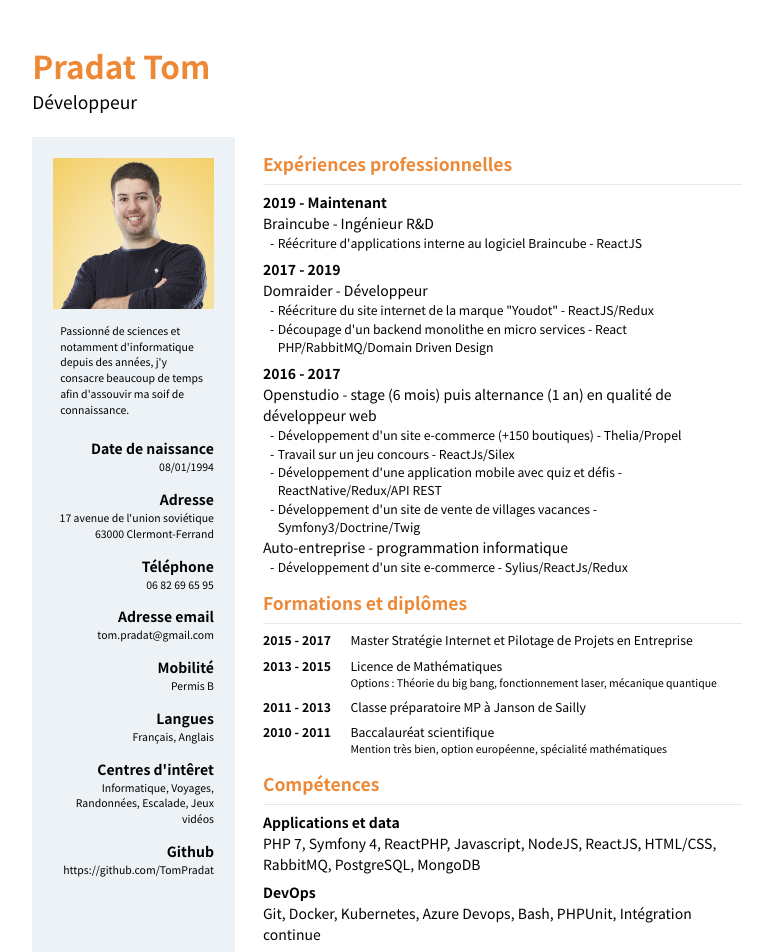
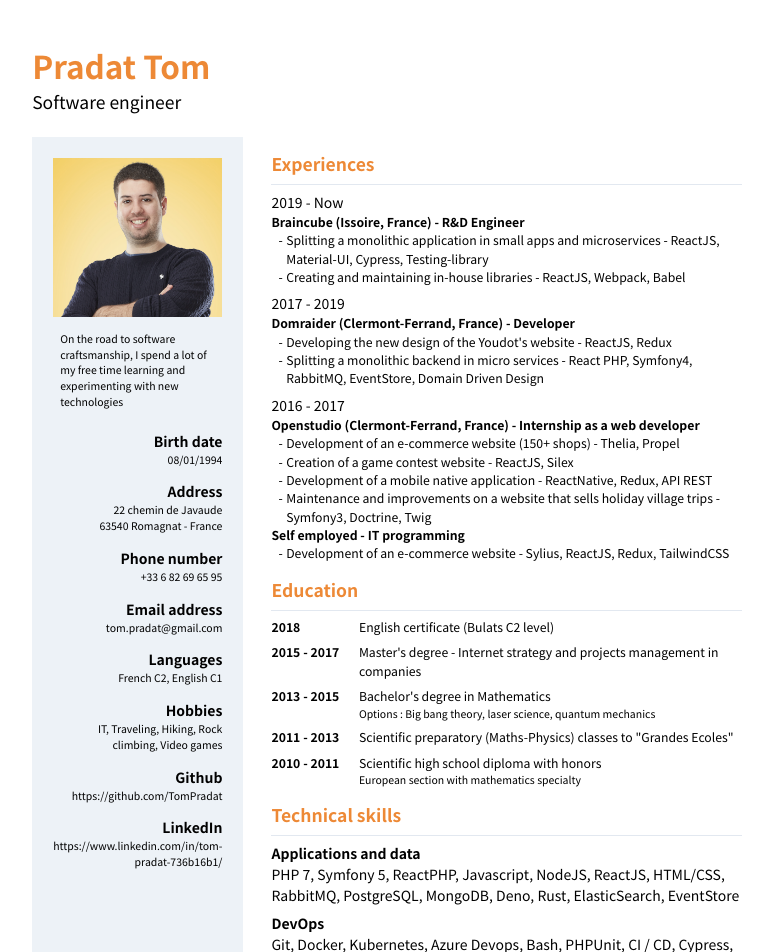
Before and after one commit to TomPradat/resume, a React (Create React App) app: page / in a window 1280 px wide. Shown: the top 952 px of the page, without its empty margins (253-1026 px from the left). Built offline with nearby package versions, Linux system fonts and the light colour scheme.

Commit message:
:sparkles: Translates in english

```diff
--- a/src/App.js
+++ b/src/App.js
@@ -1,5 +1,5 @@
 import React from "react";
-import data from "./data/data";
+import data from "./data/data-en";
 import Pro from "./Pro/Pro";
 import Perso from "./Perso/Perso";
 
--- a/src/Perso/Perso.js
+++ b/src/Perso/Perso.js
@@ -9,17 +9,21 @@ const Perso = ({ data }) => (
     </div>
     <div className="p-2 text-xs mt-2">{data.presentation}</div>
     <div className="text-right">
-      <Info label="Date de naissance">{data.birthDate}</Info>
-      <Info label="Adresse">
+      <Info label="Birth date">{data.birthDate}</Info>
+      <Info label="Address">
         {data.address.street} <br />
         {data.address.zip} {data.address.city}
       </Info>
-      <Info label="Téléphone">{data.phone}</Info>
-      <Info label="Adresse email">{data.email}</Info>
-      <Info label="Mobilité">Permis B</Info>
-      <Info label="Langues">{data.langs.join(", ")}</Info>
-      <Info label="Centres d'intêret">{data.hobbies.join(", ")}</Info>
-      <Info label="Github">{data.github}</Info>
+      <Info label="Phone number">{data.phone}</Info>
+      <Info label="Email address">{data.email}</Info>
+      <Info label="Languages">{data.langs.join(", ")}</Info>
+      <Info label="Hobbies">{data.hobbies.join(", ")}</Info>
+      <Info label="Github">
+        <a href={data.github}>{data.github}</a>
+      </Info>
+      <Info label="LinkedIn">
+        <a href={data.linkedin}>{data.linkedin}</a>
+      </Info>
     </div>
   </div>
 );
--- a/src/Pro/Pro.js
+++ b/src/Pro/Pro.js
@@ -6,21 +6,23 @@ import SkillField from "./components/SkillField/SkillField";
 
 const Pro = ({ data }) => (
   <div className="pl-8">
-    <Title>Expériences professionnelles</Title>
-    {data.timeline.map(period => (
+    <Title>Experiences</Title>
+    {data.timeline.map((period) => (
       <TimePeriod period={period} />
     ))}
-    <Title>Formations et diplômes</Title>
-    {data.formations.map(formation => (
+    <Title>Education</Title>
+    {data.formations.map((formation) => (
       <Formation formation={formation} />
     ))}
-    <Title>Compétences</Title>
+    <Title>Technical skills</Title>
     <div className="flex flex-col">
-      {data.skill_fields.map(skill_field => (
+      {data.skill_fields.map((skill_field) => (
         <SkillField skill_field={skill_field} />
       ))}
     </div>
-    <div className="mt-2 text-sm">Voir plus sur : {data.stackshare}</div>
+    <div className="mt-2 text-sm">
+      See more on : <a href={data.stackshare}>{data.stackshare}</a>
+    </div>
   </div>
 );
 
--- a/src/Pro/components/Formation/Formation.js
+++ b/src/Pro/components/Formation/Formation.js
@@ -2,8 +2,8 @@ import React from "react";
 
 const Formation = ({ formation }) => (
   <div className="flex mt-2">
-    <div className="font-bold text-sm w-24">
-      {formation.start} - {formation.end}
+    <div className="font-bold text-sm w-24 flex-shrink-0">
+      {formation.start} {!formation.end ? "" : `- ${formation.end}`}
     </div>
     <div className="pl-1">
       <div className="text-sm">{formation.name}</div>
--- a/src/Pro/components/TimePeriod/TimePeriod.js
+++ b/src/Pro/components/TimePeriod/TimePeriod.js
@@ -3,11 +3,11 @@ import Experience from "./components/Experience/Experience";
 
 const TimePeriod = ({ period }) => (
   <div className="mt-2">
-    <div className="font-bold">
-      {period.start} - {period.end || "Maintenant"}
+    <div>
+      {period.start} - {period.end || "Now"}
     </div>
     <div>
-      {period.experiences.map(xp => (
+      {period.experiences.map((xp) => (
         <Experience experience={xp} />
       ))}
     </div>
--- a/src/Pro/components/TimePeriod/components/Experience/Experience.js
+++ b/src/Pro/components/TimePeriod/components/Experience/Experience.js
@@ -2,9 +2,9 @@ import React from "react";
 
 const Experience = ({ experience }) => (
   <div>
-    <div>{experience.sum_up}</div>
+    <div className="font-bold text-sm">{experience.sum_up}</div>
     <div className="pl-2">
-      {experience.projects.map(project => (
+      {experience.projects.map((project) => (
         <div className="text-sm flex">
           <div className="pr-1">-</div>
           <div>{project}</div>
--- /dev/null
+++ b/src/data/data-en.js
@@ -0,0 +1,142 @@
+export default {
+  firstname: "Tom",
+  lastname: "Pradat",
+  birthDate: "08/01/1994",
+  wanted_job: "Software engineer",
+  presentation:
+    "On the road to software craftsmanship, I spend a lot of my free time learning and experimenting with new technologies",
+  address: {
+    street: "22 chemin de Javaude",
+    zip: "63540",
+    city: "Romagnat - France",
+  },
+  phone: "+33 6 82 69 65 95",
+  email: "tom.pradat@gmail.com",
+  langs: ["French C2", "English C1"],
+  hobbies: ["IT", "Traveling", "Hiking", "Rock climbing", "Video games"],
+  github: "https://github.com/TomPradat",
+  stackshare: "https://stackshare.io/TomPradat",
+  linkedin: "https://www.linkedin.com/in/tom-pradat-736b16b1/",
+  timeline: [
+    {
+      start: 2019,
+      duration: "(1 year)",
+      experiences: [
+        {
+          sum_up: "Braincube (Issoire, France) - R&D Engineer",
+          projects: [
+            "Splitting a monolithic application in small apps and microservices - ReactJS, Material-UI, Cypress, Testing-library",
+            "Creating and maintaining in-house libraries - ReactJS, Webpack, Babel",
+          ],
+        },
+      ],
+    },
+    {
+      start: 2017,
+      end: 2019,
+      duration: "(2 years)",
+      experiences: [
+        {
+          sum_up: "Domraider (Clermont-Ferrand, France) - Developer",
+          projects: [
+            "Developing the new design of the Youdot's website - ReactJS, Redux",
+            "Splitting a monolithic backend in micro services - React PHP, Symfony4, RabbitMQ, EventStore, Domain Driven Design",
+          ],
+        },
+      ],
+    },
+    {
+      start: 2016,
+      end: 2017,
+      duration: "(1.5 years)",
+      experiences: [
+        {
+          sum_up:
+            "Openstudio (Clermont-Ferrand, France) - Internship as a web developer",
+          projects: [
+            "Development of an e-commerce website (150+ shops) - Thelia, Propel",
+            "Creation of a game contest website - ReactJS, Silex",
+            "Development of a mobile native application - ReactNative, Redux, API REST",
+            "Maintenance and improvements on a website that sells holiday village trips - Symfony3, Doctrine, Twig",
+          ],
+        },
+        {
+          sum_up: "Self employed - IT programming",
+          projects: [
+            "Development of an e-commerce website - Sylius, ReactJS, Redux, TailwindCSS",
+          ],
+        },
+      ],
+    },
+  ],
+  formations: [
+    {
+      start: 2018,
+      name: "English certificate (Bulats C2 level)",
+    },
+    {
+      start: 2015,
+      end: 2017,
+      name:
+        "Master's degree - Internet strategy and projects management in companies",
+    },
+    {
+      start: 2013,
+      end: 2015,
+      name: "Bachelor's degree in Mathematics",
+      precision: "Options : Big bang theory, laser science, quantum mechanics",
+    },
+    {
+      start: 2011,
+      end: 2013,
+      name:
+        'Scientific preparatory (Maths-Physics) classes to "Grandes Ecoles"',
+    },
+    {
+      start: 2010,
+      end: 2011,
+      name: "Scientific high school diploma with honors",
+      precision: "European section with mathematics specialty",
+    },
+  ],
+  skill_fields: [
+    {
+      field_name: "Applications and data",
+      skills: [
+        "PHP 7",
+        "Symfony 5",
+        "ReactPHP",
+        "Javascript",
+        "NodeJS",
+        "ReactJS",
+        "HTML/CSS",
+        "RabbitMQ",
+        "PostgreSQL",
+        "MongoDB",
+        "Deno",
+        "Rust",
+        "ElasticSearch",
+        "EventStore",
+      ],
+    },
+    {
+      field_name: "DevOps",
+      skills: [
+        "Git",
+        "Docker",
+        "Kubernetes",
+        "Azure Devops",
+        "Bash",
+        "PHPUnit",
+        "CI / CD",
+        "Cypress",
+        "Jest",
+        "Testing-library",
+      ],
+    },
+    {
+      field_name: "Tools",
+      skills: ["Slack", "Asana", "VSCode", "Insomnia"],
+    },
+  ],
+};
```
